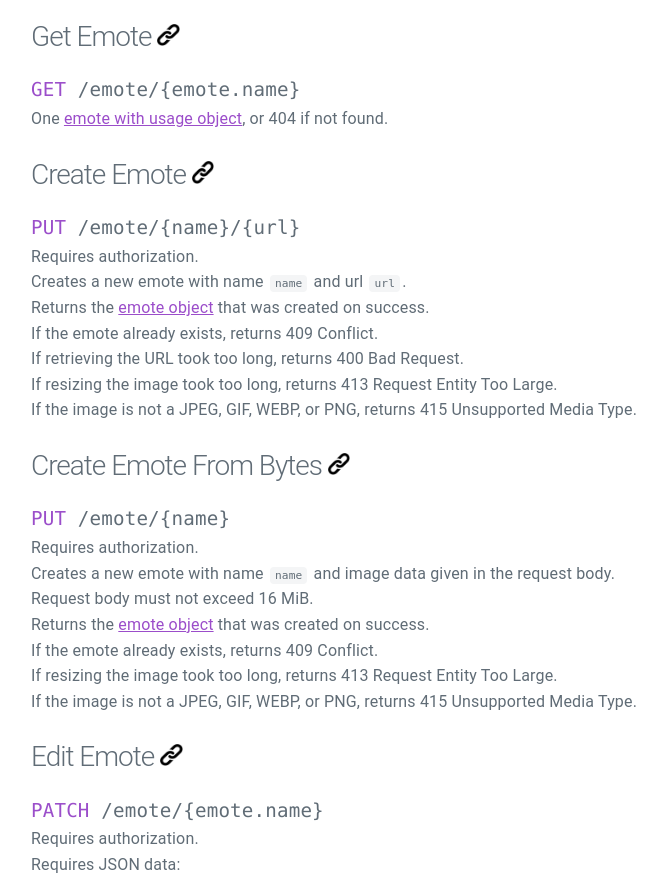
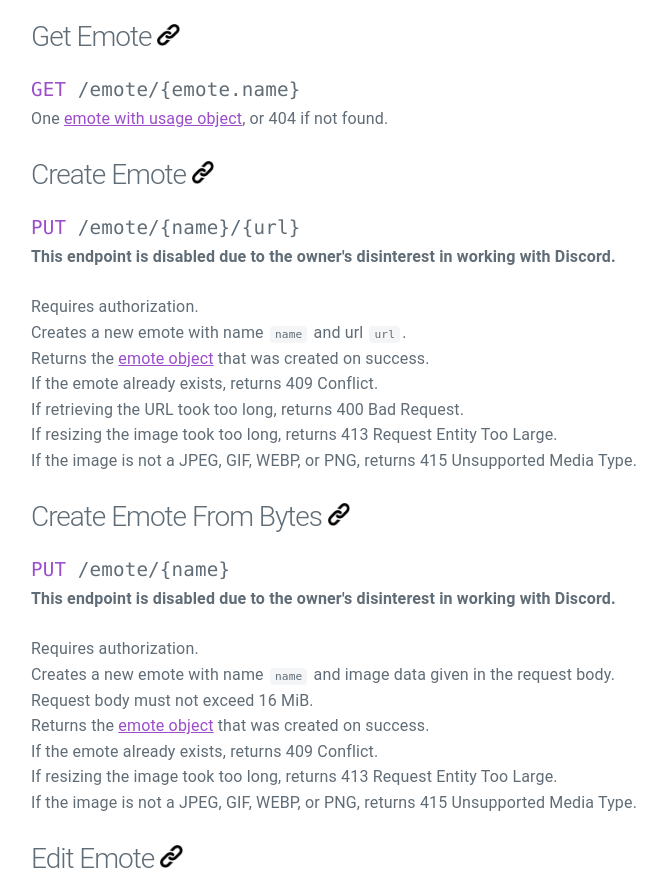
Before and after one commit to EmoteBot/EmoteCollector-website, a Python web app: template templates/api_doc.html in a window 1280 px wide. Shown: the part 1825-2699 px from the top of the page, without its empty margins (241-908 px from the left). Run offline with Jinja, Linux system fonts and the light colour scheme; the template is opened without the code that fills it, so the values that code supplies are empty.

Commit message:
disable endpoints that create emotes

```diff
--- a/templates/api_doc.html
+++ b/templates/api_doc.html
@@ -89,12 +89,15 @@
 
 	<h2>Endpoints</h2>
 
-	{% macro endpoint(title, slug, method, url, authed=False, nsfw_param=False, after_param=False, params='') %}
+	{% macro endpoint(title, slug, method, url, authed=False, nsfw_param=False, after_param=False, enabled=True, params='') %}
 	<h3 class=http-req-title id="{{ slug }}">
 		{{ title }}
 		<a href="#{{ slug }}" class=header-link><img src=/img/link.png></a>
 	</h3>
 	<span class=http-req><span class=http-method>{{ method }}</span> {{ url }}</span>
+	{% if not enabled %}
+		<p><strong>This endpoint is disabled due to the owner's disinterest in working with Discord.</strong></p>
+	{% endif %}
 	<p>
 		{% if authed %}
 			Requires authorization.<br>
@@ -128,7 +131,7 @@
 		One <a href="#emote-with-usage-object">emote with usage object</a>, or 404 if not found.
 	{% endcall %}
 
-	{% call endpoint('Create Emote', 'create-emote', 'PUT', '/emote/{name}/{url}', authed=True) %}
+	{% call endpoint('Create Emote', 'create-emote', 'PUT', '/emote/{name}/{url}', authed=True, enabled=False) %}
 		Creates a new emote with name <code>name</code> and url <code>url</code>.<br>
 		Returns the <a href="#emote-object">emote object</a> that was created on success.<br>
 		If the emote already exists, returns 409 Conflict.<br>
@@ -137,7 +140,7 @@
 		If the image is not a JPEG, GIF, WEBP, or PNG, returns 415 Unsupported Media Type.
 	{% endcall %}
 
-	{% call endpoint('Create Emote From Bytes', 'create-emote-bytes', 'PUT', '/emote/{name}', authed=True) %}
+	{% call endpoint('Create Emote From Bytes', 'create-emote-bytes', 'PUT', '/emote/{name}', authed=True, enabled=False) %}
 		Creates a new emote with name <code>name</code> and image data given in the request body.<br>
 		Request body must not exceed 16 MiB.<br>
 
```
Also changed, not shown: api/routes.py (+8 -0 lines).
